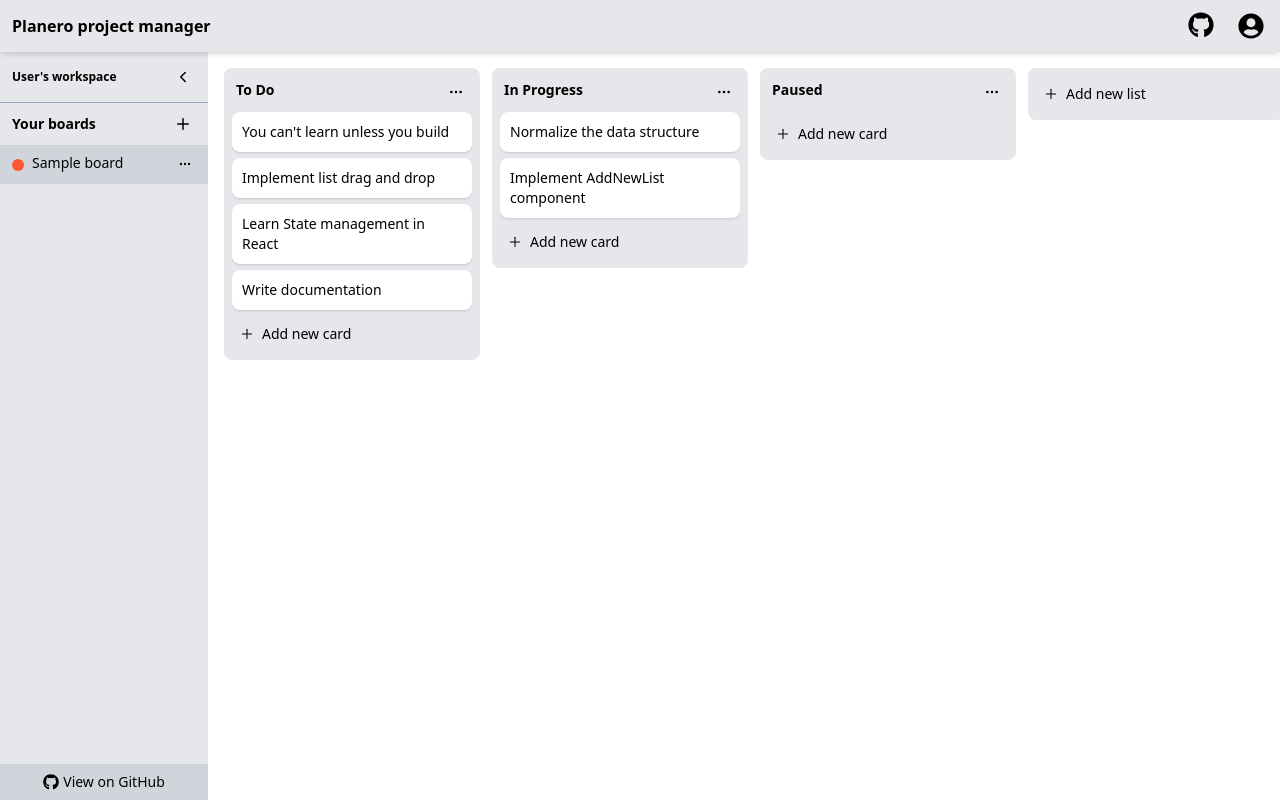
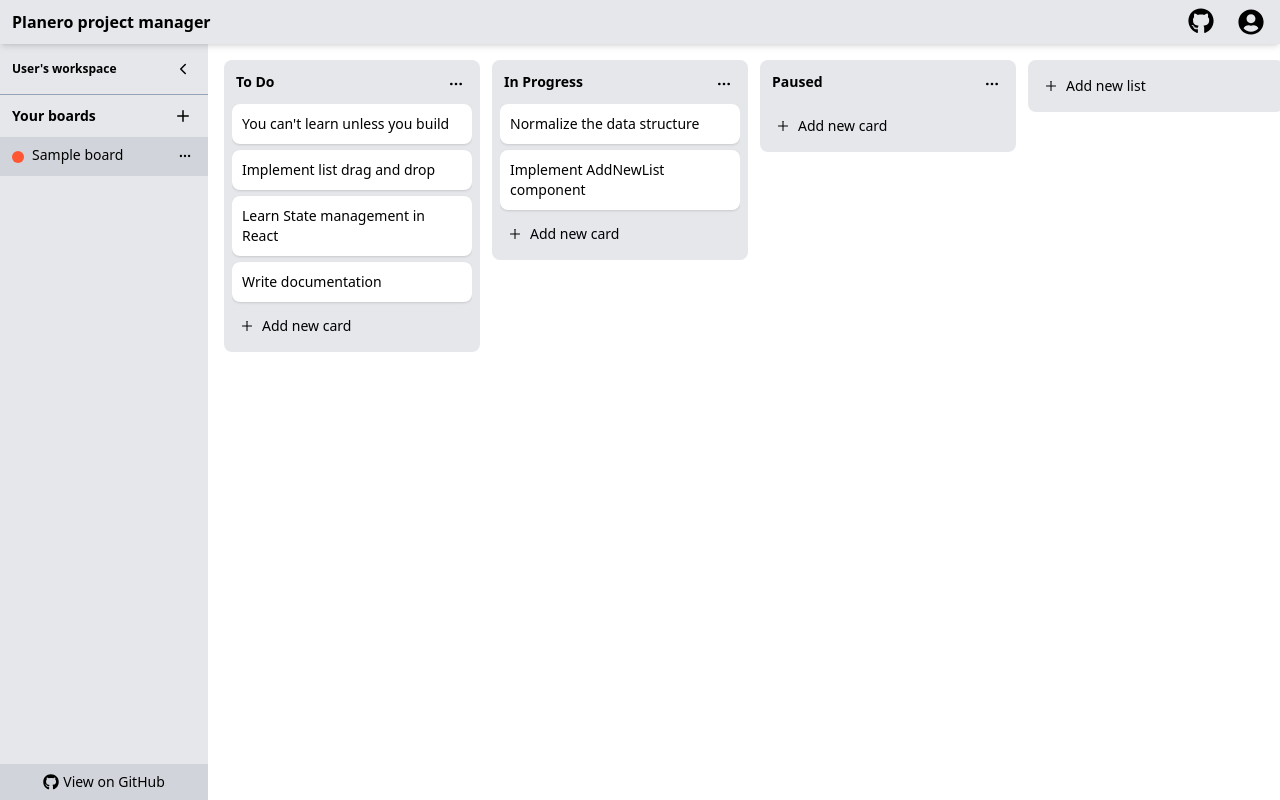
Before and after one commit to raknos13/planero-planner-react, a React (Vite) app: page / in a window 1280 px wide. Built offline with nearby package versions, Linux system fonts and the light colour scheme.

Commit message:
Reduce vertical padding

```diff
--- a/src/components/Header.jsx
+++ b/src/components/Header.jsx
@@ -3,7 +3,7 @@ import { FaGithub } from "react-icons/fa6";
 
 const Header = () => {
   return (
-    <div className="flex justify-between items-center px-3 py-2 bg-gray-200 shadow-md z-30">
+    <div className="flex justify-between items-center px-3 py-1 bg-gray-200 shadow-md z-30">
       <h1 className="text-md font-bold text-center">Planero project manager</h1>
       <section className="flex gap-4">
         <a
```
